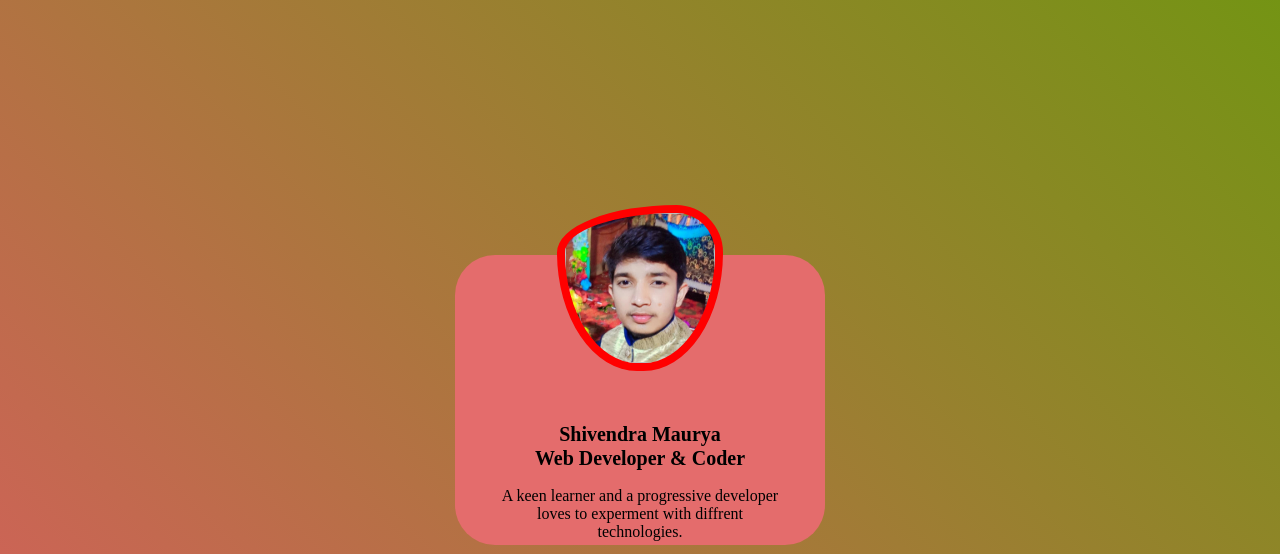
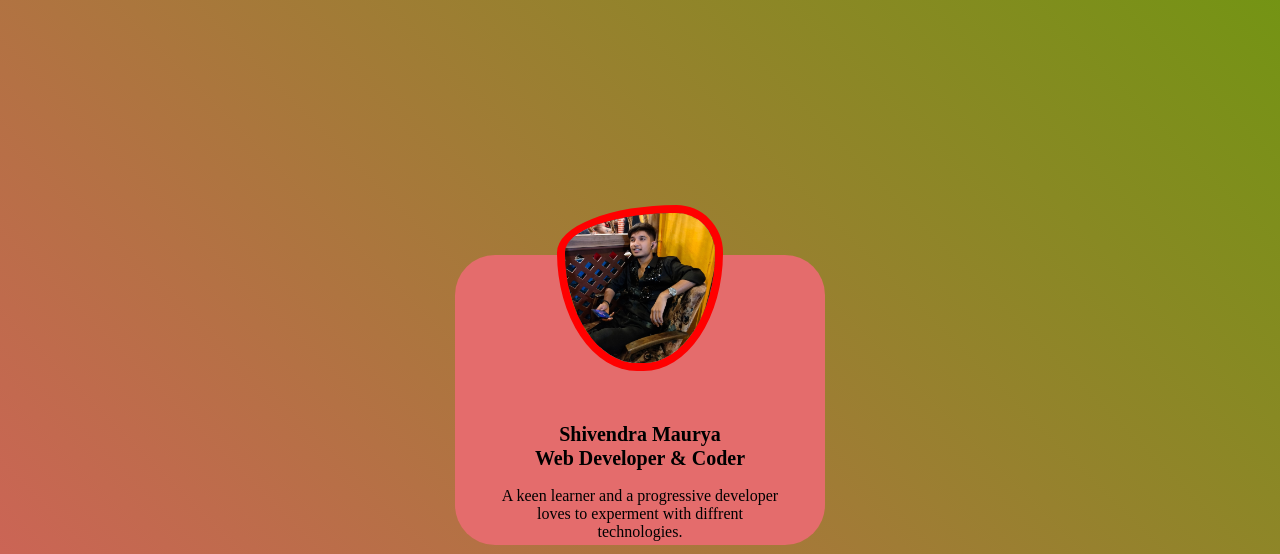
Before and after one commit to Shivendramaurya6/profile-card-1, a plain HTML site: page index.html in a window 1280 px wide. Shown: the top 554 px of the page. Drawn offline with Linux system fonts and the light colour scheme.

Commit message:
Update index.html

```diff
--- a/index.html
+++ b/index.html
@@ -14,7 +14,7 @@
 
 
         <div class="blob">
-            <img src="./images/ghgh6f.jpg" >
+            <img src="./IMG_20230407_093226_137.jpg" >
         </div>
         <div class="content">
             <div class="detail">
```
